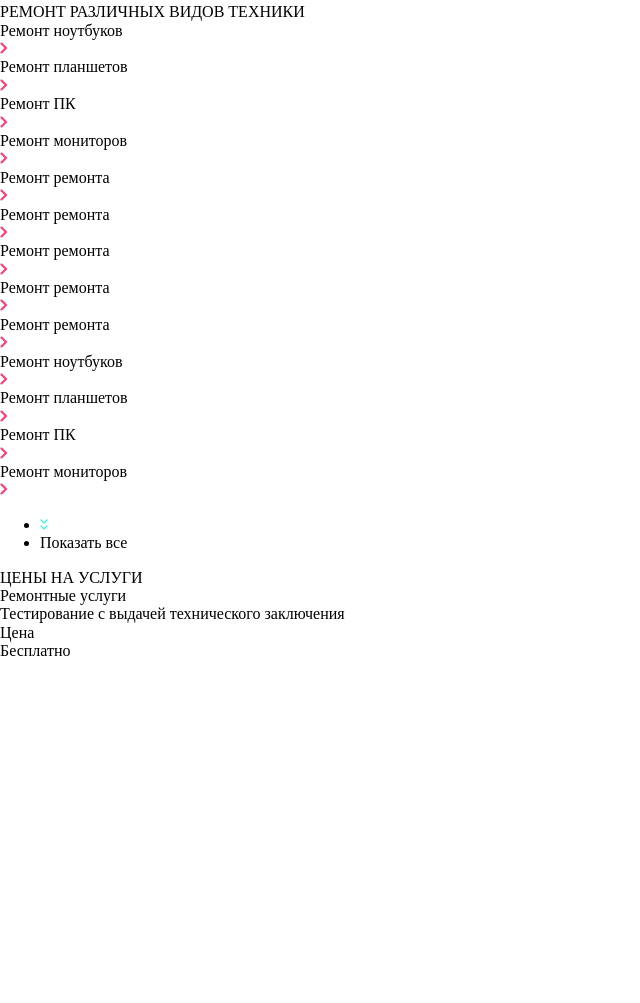
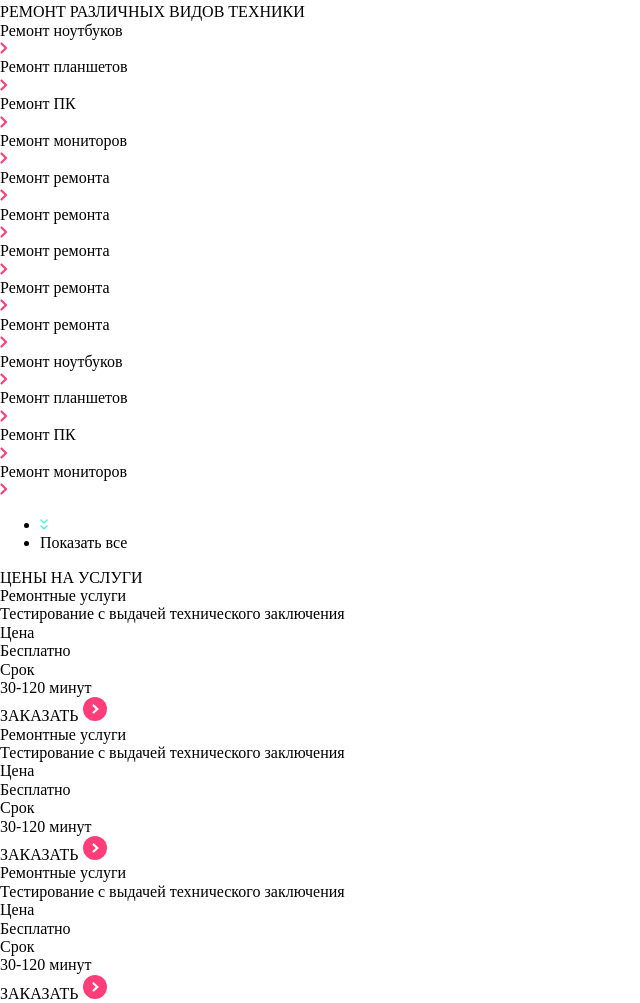
Before and after one commit to DanilGordeev-git/vite_project, a plain HTML site: page index.html in a window 1280 px wide. Shown: the part 3303-4306 px from the top of the page, without its empty margins (0-640 px from the left). Before the commit the page ends 3964 px from the top, so only its background shows below. Drawn offline with nearby package versions, Linux system fonts and the light colour scheme.

Commit message:
swiper services

```diff
--- a/index.html
+++ b/index.html
@@ -352,3 +352,56 @@
                           <div class="swiper-services_text--main">Цена</div>
                           <div>Бесплатно</div>
                         </div>
+                        <div class="swiper-services_butpos">
+                            <div class="swiper-services_row">
+                              <div class="swiper-services_text--main">Срок</div>
+                              <div>30-120 минут</div>
+                            </div>
+                              <div class="swiper-services_button">
+                                ЗАКАЗАТЬ
+                                <img src="icons/goside.svg" alt="">
+                              </div>
+                          </div>
+                        </div>
+                        <div class="swiper-slide brands_container swiper-services">
+                          <div class="swiper-services_row">
+                            <div class="swiper-services_text--main">Ремонтные услуги</div>
+                            <div>Тестирование с выдачей технического заключения</div>
+                          </div>
+                          <div class="swiper-services_row">
+                            <div class="swiper-services_text--main">Цена</div>
+                            <div>Бесплатно</div>
+                          </div>
+
+                          <div class="swiper-services_butpos">
+                            <div class="swiper-services_row">
+                              <div class="swiper-services_text--main">Срок</div>
+                              <div>30-120 минут</div>
+                            </div>
+                              <div class="swiper-services_button">
+                                ЗАКАЗАТЬ
+                                <img src="icons/goside.svg" alt="">
+                              </div>
+                          </div>
+                        </div>
+                        <div class="swiper-slide brands_container swiper-services">
+                          <div class="swiper-services_row">
+                            <div class="swiper-services_text--main">Ремонтные услуги</div>
+                            <div>Тестирование с выдачей технического заключения</div>
+                          </div>
+                          <div class="swiper-services_row">
+                            <div class="swiper-services_text--main">Цена</div>
+                            <div>Бесплатно</div>
+                          </div>
+
+                          <div class="swiper-services_butpos">
+                            <div class="swiper-services_row">
+                              <div class="swiper-services_text--main">Срок</div>
+                              <div>30-120 минут</div>
+                            </div>
+                              <div class="swiper-services_button">
+                                ЗАКАЗАТЬ
+                                <img src="icons/goside.svg" alt="">
+                              </div>
+                          </div>
+                        </div>
```
